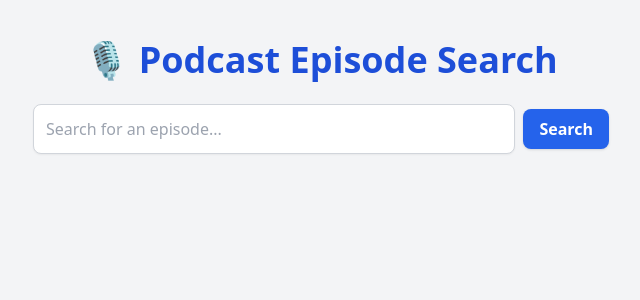
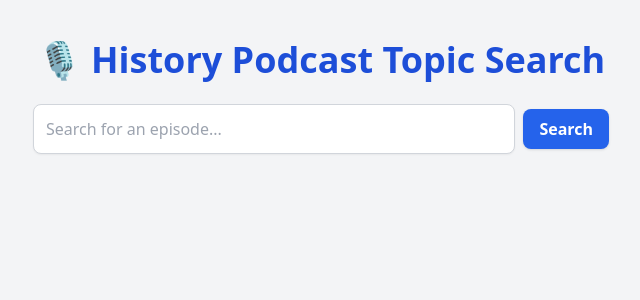
Before and after one commit to ashgazer/historypodcastfinder, a Flask app: page / in a window 1280 px wide. Shown: the top 300 px of the page, without its empty margins (319-959 px from the left). Run offline with Flask 3, Linux system fonts and the light colour scheme; some libraries are stand-ins or nearby versions.

Commit message:
Change h1 title

```diff
--- a/templates/index.html
+++ b/templates/index.html
@@ -7,7 +7,7 @@
 </head>
 <body class="bg-gray-100 text-gray-800 font-sans min-h-screen flex flex-col items-center pt-10 px-4">
 
-  <h1 class="text-4xl font-bold mb-6 text-center text-blue-700">🎙️ Podcast Episode Search</h1>
+  <h1 class="text-4xl font-bold mb-6 text-center text-blue-700">🎙️ History Podcast Topic Search</h1>
 
   <div class="w-full max-w-xl mb-8">
     <div class="flex items-center gap-2">
```
